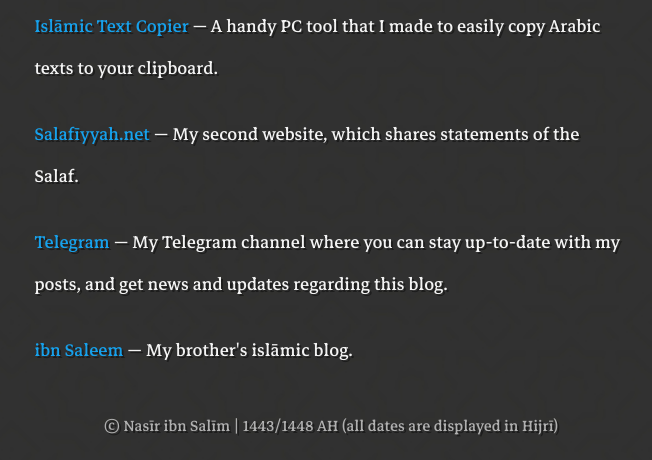
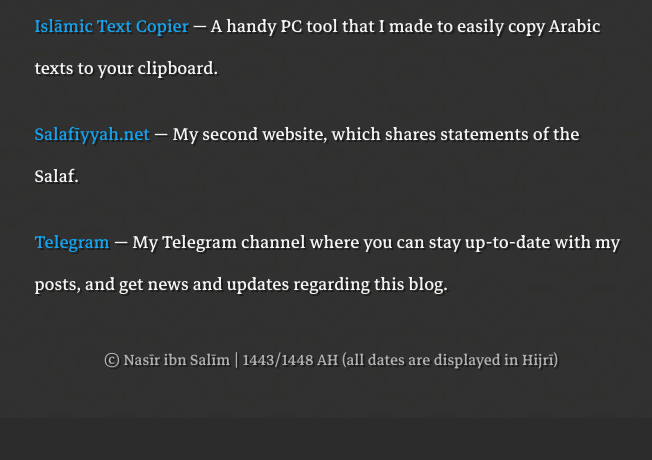
Before and after one commit to nasiratif/nasiratif.github.io, a plain HTML site: page links/index.html in a window 1280 px wide. Shown: the part 382-842 px from the top of the page, without its empty margins (309-961 px from the left). After the commit the page ends 800 px from the top, so only its background shows below. Drawn offline with Linux system fonts and the light colour scheme.

Commit message:
Remove dead links

```diff
--- a/links/index.html
+++ b/links/index.html
@@ -40,10 +40,6 @@
 
 <p><a target="_blank" href="https://t.me/NasirAtifIslamicBlog">Telegram</a> — My Telegram channel where you can stay up-to-date with my posts, and get news and updates regarding this blog.</p>
 
-<p><a target="_blank" href="https://ibnsaleem.wordpress.com">ibn Saleem</a> — My brother's islāmic blog.</p>
-
-<!-- <p><a target="_blank" href="https://tahqiq.net">Taḥqīq.net</a> — Hadith and Athar research center supervised by my brother.</p> -->
-
 </div>
 
 </div>
```
